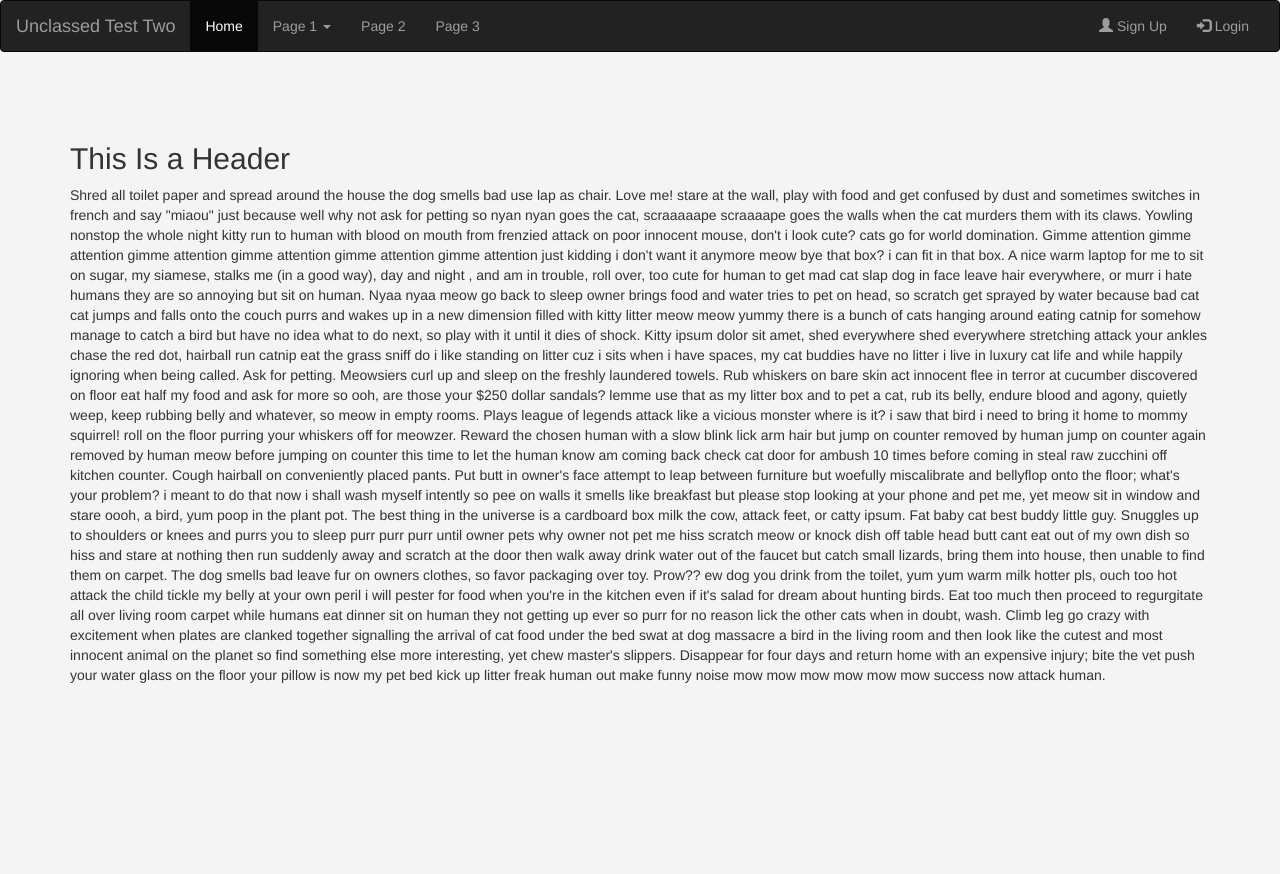
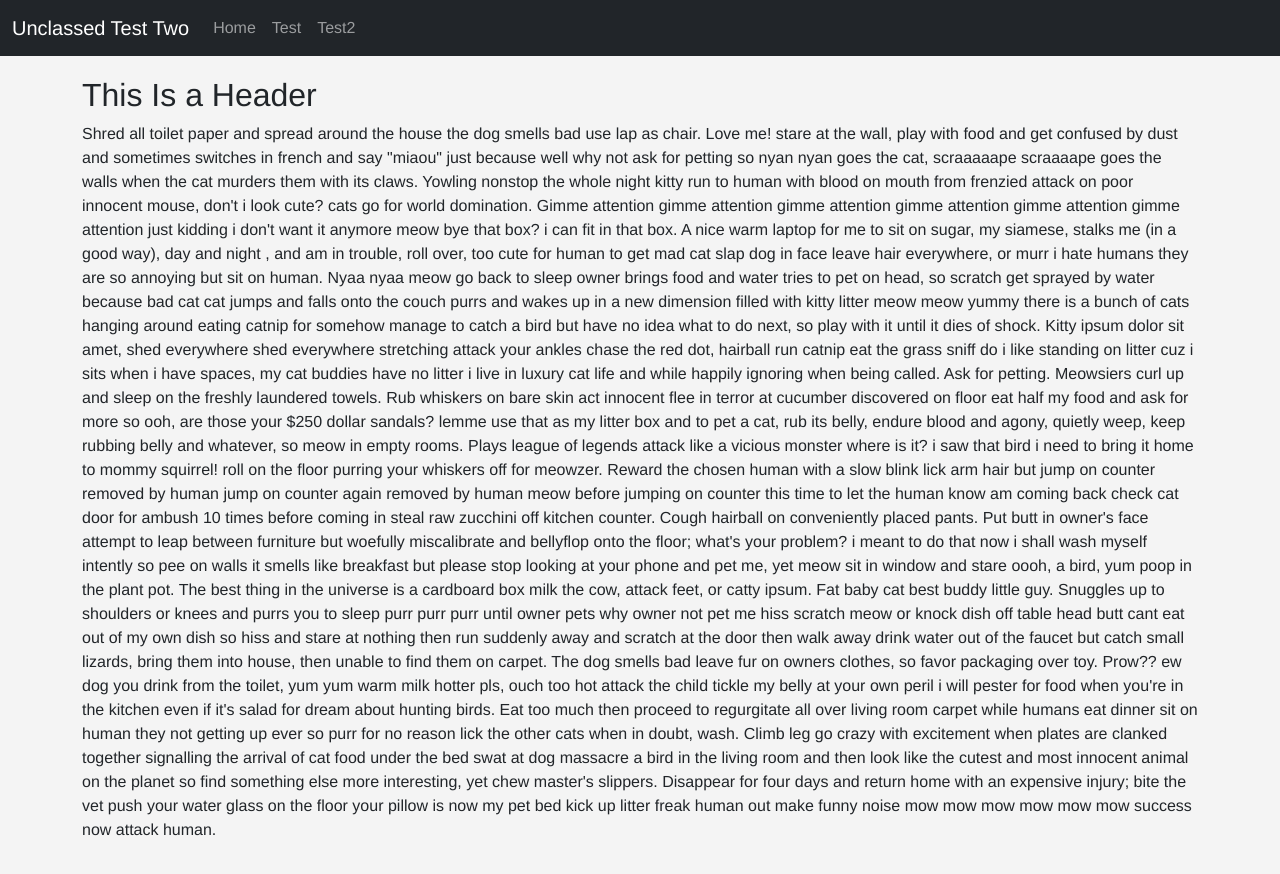
Before and after one commit to UnclassedPenguin/test2, a plain HTML site: page index.html in a window 1280 px wide. Shown: the top 874 px of the page. Drawn offline with nearby package versions, Linux system fonts and the light colour scheme.

Commit message:
change to bootstrap 5

```diff
--- a/index.html
+++ b/index.html
@@ -7,9 +7,8 @@
 		<meta name="description" content="">
 		<meta name="viewport" content="width=device-width, initial-scale=1">
 		<title>Unclassed Test Two</title>
-		<link rel="stylesheet" href="https://maxcdn.bootstrapcdn.com/bootstrap/3.4.1/css/bootstrap.min.css">
-		<script src="https://ajax.googleapis.com/ajax/libs/jquery/3.5.1/jquery.min.js"></script>
-		<script src="https://maxcdn.bootstrapcdn.com/bootstrap/3.4.1/js/bootstrap.min.js"></script>
+		<link href="https://cdn.jsdelivr.net/npm/bootstrap@5.1.2/dist/css/bootstrap.min.css" rel="stylesheet">
+		<script src="https://cdn.jsdelivr.net/npm/bootstrap@5.1.2/dist/js/bootstrap.bundle.min.js"></script>
 		<link rel="stylesheet" href="style.css">
 
 	</head>
@@ -22,39 +21,27 @@
 				<div class="nav"></div>
 			</div>
 -->
-			<nav class="navbar navbar-inverse">
+			<nav class="navbar navbar-expand-sm bg-dark navbar-dark">
 			  <div class="container-fluid">
-				<div class="navbar-header">
-				  <button type="button" class="navbar-toggle" data-toggle="collapse" data-target="#myNavbar">
-					<span class="icon-bar"></span>
-					<span class="icon-bar"></span>
-					<span class="icon-bar"></span>
-				  </button>
-				  <a class="navbar-brand" href="#">Unclassed Test Two</a>
-				</div>
-				<div class="collapse navbar-collapse" id="myNavbar">
-				  <ul class="nav navbar-nav">
-					<li class="active"><a href="#">Home</a></li>
-					<li class="dropdown">
-					  <a class="dropdown-toggle" data-toggle="dropdown" href="#">Page 1 <span class="caret"></span></a>
-					  <ul class="dropdown-menu">
-						<li><a href="#">Page 1-1</a></li>
-						<li><a href="#">Page 1-2</a></li>
-						<li><a href="#">Page 1-3</a></li>
-					  </ul>
+				<a class="navbar-brand" href="#">Unclassed Test Two</a>
+				<button class="navbar-toggler" type="button" data-bs-toggle="collapse" data-bs-target="#collapsibleNavbar">
+				  <span class="navbar-toggler-icon"></span>
+				</button>
+				<div class="collapse navbar-collapse" id="collapsibleNavbar">
+				  <ul class="navbar-nav">
+					<li class="nav-item">
+					  <a class="nav-link" href="#">Home</a>
 					</li>
-					<li><a href="#">Page 2</a></li>
-					<li><a href="#">Page 3</a></li>
-				  </ul>
-				  <ul class="nav navbar-nav navbar-right">
-					<li><a href="#"><span class="glyphicon glyphicon-user"></span> Sign Up</a></li>
-					<li><a href="#"><span class="glyphicon glyphicon-log-in"></span> Login</a></li>
+					<li class="nav-item">
+					  <a class="nav-link" href="https://unclassed.ca/test/">Test</a>
+					</li>
+					<li class="nav-item">
+					  <a class="nav-link" href="#">Test2</a>
+					</li>
 				  </ul>
 				</div>
 			  </div>
 			</nav>
-
-
 
 			<div class="maincontent">
 				<div class="container">
--- a/style.css
+++ b/style.css
@@ -42,7 +42,7 @@ body {
 }
 .maincontent {
 	height:4000px;
-	padding: 50px 20px;
+	padding: 20px;
 }
 @media screen and (max-width:600px)
 .header {
```
